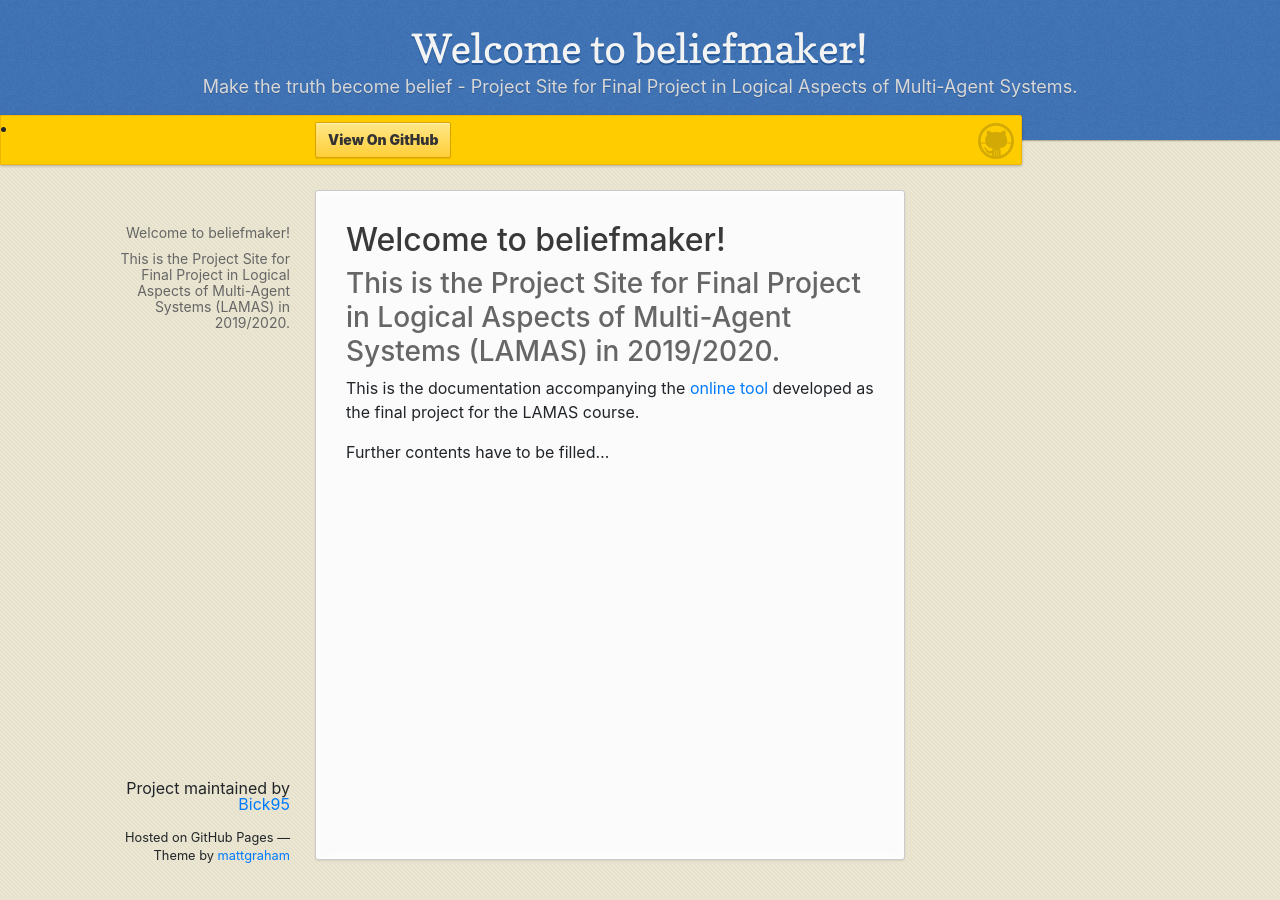
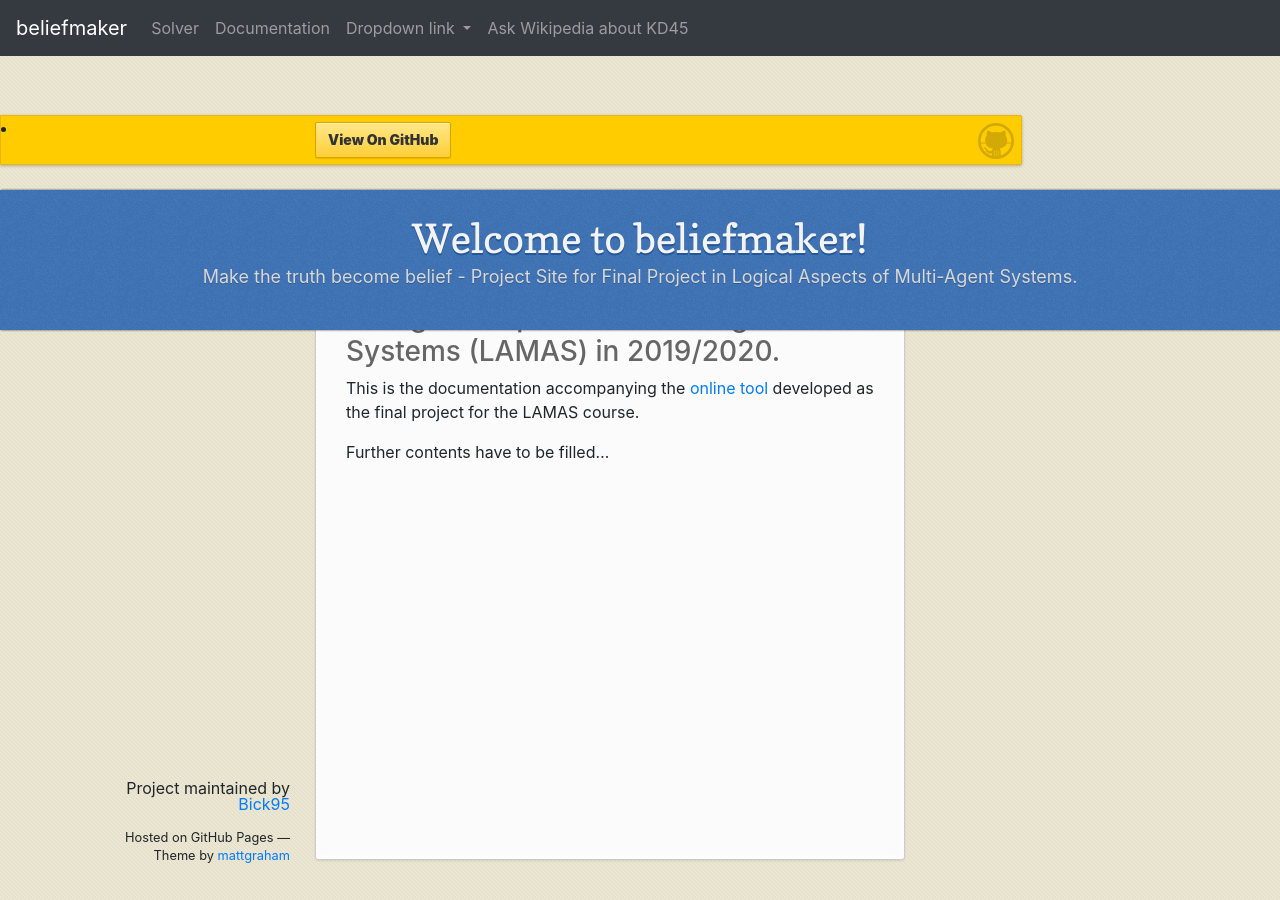
Before and after one commit to Bick95/beliefmaker, a Jekyll site: the page built from index.md, in a window 1280 px wide. Built offline with Jekyll 4.4.1, drawn with Linux system fonts in a browser that asks for light colours.

Commit message:
Adjusted dropdown

```diff
--- a/_layouts/default.html
+++ b/_layouts/default.html
@@ -38,13 +38,12 @@
 
                 <!-- Dropdown -->
                 <li class="nav-item dropdown">
-                <a class="nav-link dropdown-toggle" href="#" id="navbarDropdown" role="button" data-toggle="dropdown" aria-haspopup="true" aria-expanded="false">
-                  Dropdown
+        <a class="nav-link dropdown-toggle" href="#" id="navbarDropdownMenuLink" data-toggle="dropdown" aria-haspopup="true" aria-expanded="false">
+          Dropdown link
         </a>
-                <div class="dropdown-menu" aria-labelledby="navbarDropdown">
+        <div class="dropdown-menu" aria-labelledby="navbarDropdownMenuLink">
           <a class="dropdown-item" href="#">Action</a>
           <a class="dropdown-item" href="#">Another action</a>
-                  <div class="dropdown-divider"></div>
           <a class="dropdown-item" href="#">Something else here</a>
         </div>
       </li>
--- a/_sass/jekyll-theme-leap-day.scss
+++ b/_sass/jekyll-theme-leap-day.scss
@@ -163,7 +163,7 @@
   padding: 25px 20px 40px 20px;
   margin: 0;
   position: fixed;
-  top: 0;
+  top: 5;
   left:0;
   right:0;
   width: 100%;
```
Lines whose indentation alone changed are shown as unchanged.
